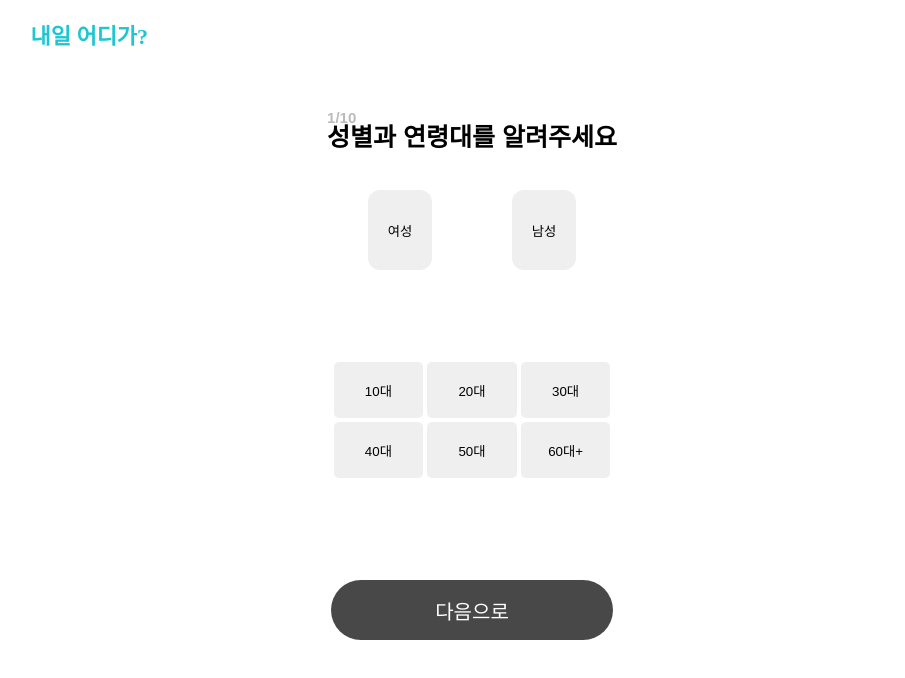
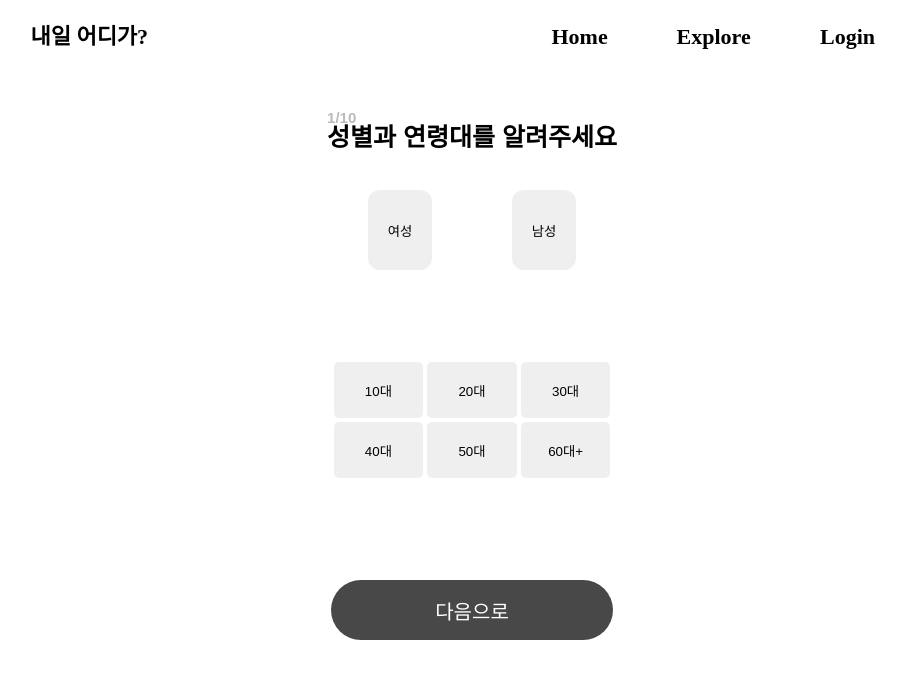
Before and after one commit to greencoffee1635/FrontEnd, a React (Create React App) app: page /option01 in a window 1280 px wide. Shown: the top 678 px of the page, without its empty margins (168-1073 px from the left). Built offline with nearby package versions, Linux system fonts and the light colour scheme.

Commit message:
Style: Header css 수정
Header에 로고와 메뉴 색상이 page="main"이면 #1dc6d1과 #fff으로 page="main"이 아니면 #000으로 나오도록 수정

```diff
--- a/src/pages/Home.js
+++ b/src/pages/Home.js
@@ -12,7 +12,7 @@ function Home(props) {
   return (
     <>
       {/* page는 home 또는 detail. home은 메인페이지, detail은 나머지페이지 */}
-      <Header {...props} />
+      <Header page="main" {...props} />
       <Background />
       <Layout>
         <HomeContent {...props} />
--- a/src/shared/Header.js
+++ b/src/shared/Header.js
@@ -19,13 +19,14 @@ function Header(props) {
     <>
       <Container>
         <HeaderLogo
+          page={props.page}
           onClick={() => {
             history.push("/");
           }}
         >
           내일 어디가?
         </HeaderLogo>
-        <HeaderMenu className="header__menu">
+        <HeaderMenu page={props.page}>
           <HeaderMenuItem>
             <div></div>
             <span>Home</span>
@@ -35,11 +36,11 @@ function Header(props) {
             <span>Explore</span>
           </HeaderMenuItem>
           <HeaderMenuItem>
-            <div onClick={LoginModalOpen}></div>
+            <div></div>
+            <span onClick={LoginModalOpen}>Login</span>
             {loginModal && (
               <LoginModal {...props} LoginModalClose={LoginModalClose} />
             )}
-            <span>Login</span>
             {/* {loginModal === true ? (
                 <LoginModal close={LoginModalClose} />
               ) : null} */}
@@ -71,7 +72,7 @@ const Container = styled.div`
 const HeaderLogo = styled.div`
   font-size: 22px;
   font-weight: 700;
-  color: #1dc6d1;
+  color: ${(props) => (props.page === "main" ? "#1dc6d1" : "#000")};
   &:hover {
     cursor: pointer;
   }
@@ -85,7 +86,7 @@ const HeaderMenu = styled.ul`
   width: 40rem;
   display: flex;
   justify-content: space-between;
-  color: #fff;
+  color: ${(props) => (props.page === "main" ? "#fff" : "#000")};
 
   @media screen and (max-width: 768px) {
     position: fixed;
```
